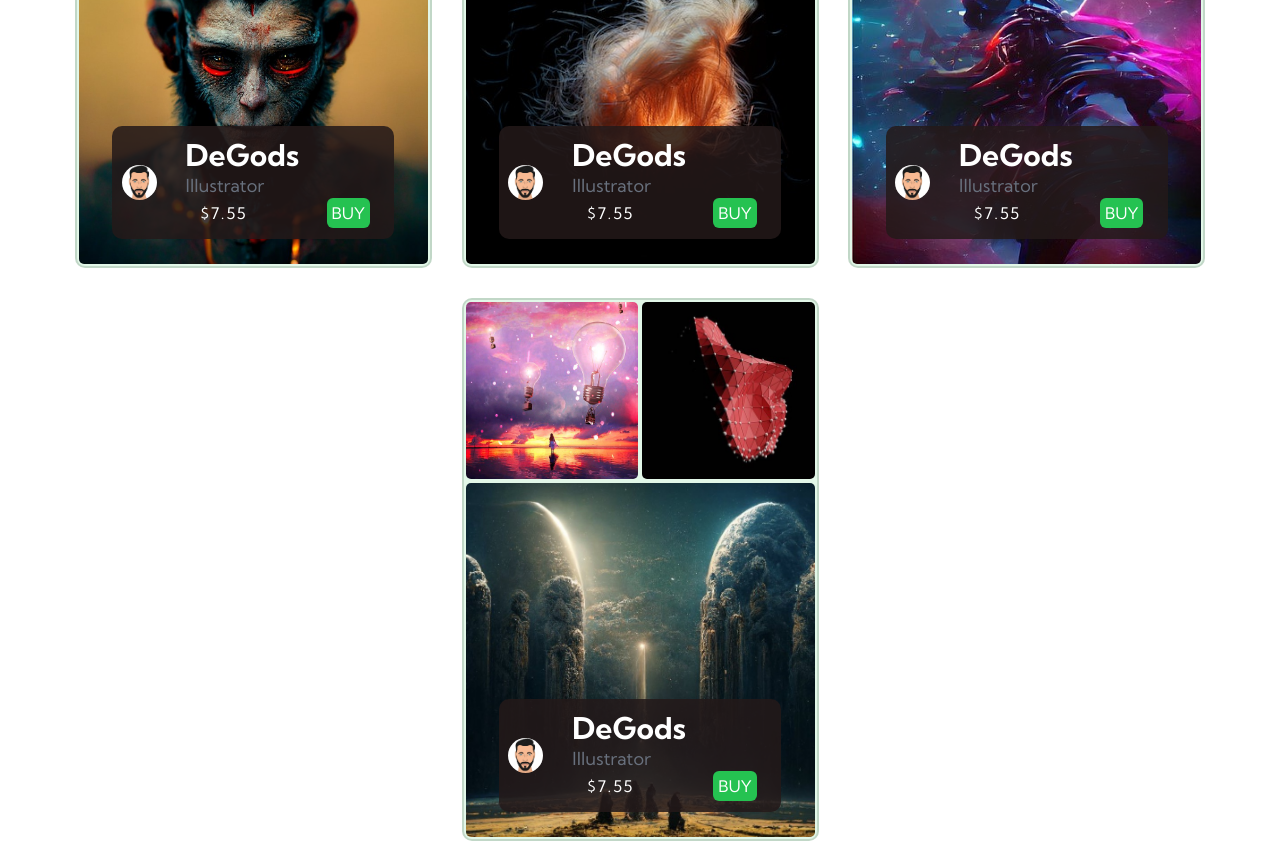
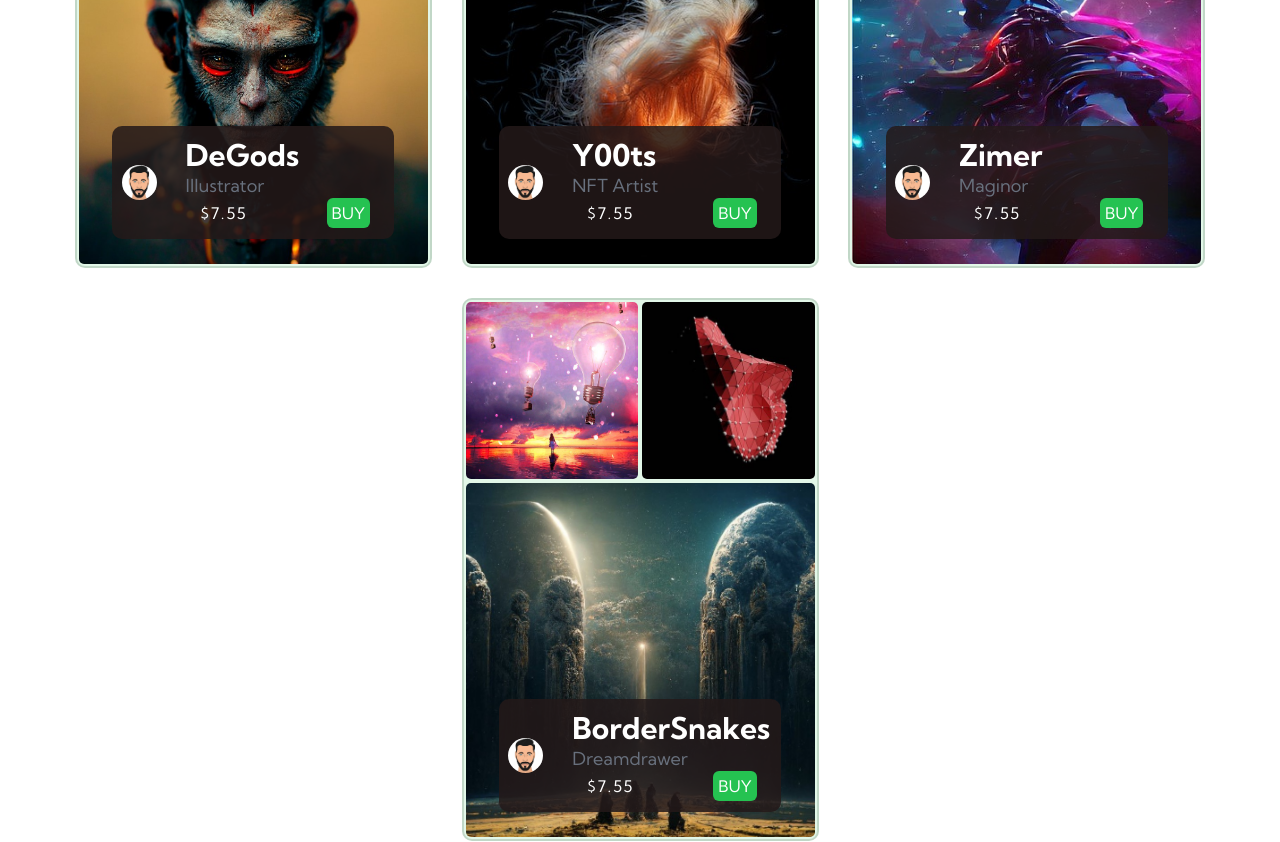
Before and after one commit to PEvansik/NFT-MarketPlace, a plain HTML site: page index.html in a window 1280 px wide. Shown: the part 1880-2722 px from the top of the page. Drawn offline with nearby package versions, Linux system fonts and the light colour scheme.

Commit message:
adjustments

```diff
--- a/index.html
+++ b/index.html
@@ -222,8 +222,8 @@
                                 <img src="assets/nft-collector.jpg" alt="" loading="lazy">
                             </div>
                             <section class="author-data">
-                                <h3 class="author-name">DeGods</h3>
-                                <p class="author-jd">Illustrator</p>
+                                <h3 class="author-name">Y00ts</h3>
+                                <p class="author-jd">NFT Artist</p>
                                 <div class="buy-price">
                                     <div class="price">$7.55</div>
                                     <div class="buy">BUY</div>
@@ -250,8 +250,8 @@
                                 <img src="assets/nft-collector.jpg" alt="" loading="lazy">
                             </div>
                             <section class="author-data">
-                                <h3 class="author-name">DeGods</h3>
-                                <p class="author-jd">Illustrator</p>
+                                <h3 class="author-name">Zimer</h3>
+                                <p class="author-jd">Maginor</p>
                                 <div class="buy-price">
                                     <div class="price">$7.55</div>
                                     <div class="buy">BUY</div>
@@ -279,8 +279,8 @@
                                 <img src="assets/nft-collector.jpg" alt="" loading="lazy">
                             </div>
                             <section class="author-data">
-                                <h3 class="author-name">DeGods</h3>
-                                <p class="author-jd">Illustrator</p>
+                                <h3 class="author-name">BorderSnakes</h3>
+                                <p class="author-jd">Dreamdrawer</p>
                                 <div class="buy-price">
                                     <div class="price">$7.55</div>
                                     <div class="buy">BUY</div>
```
Also changed, not shown: 1 other file.
